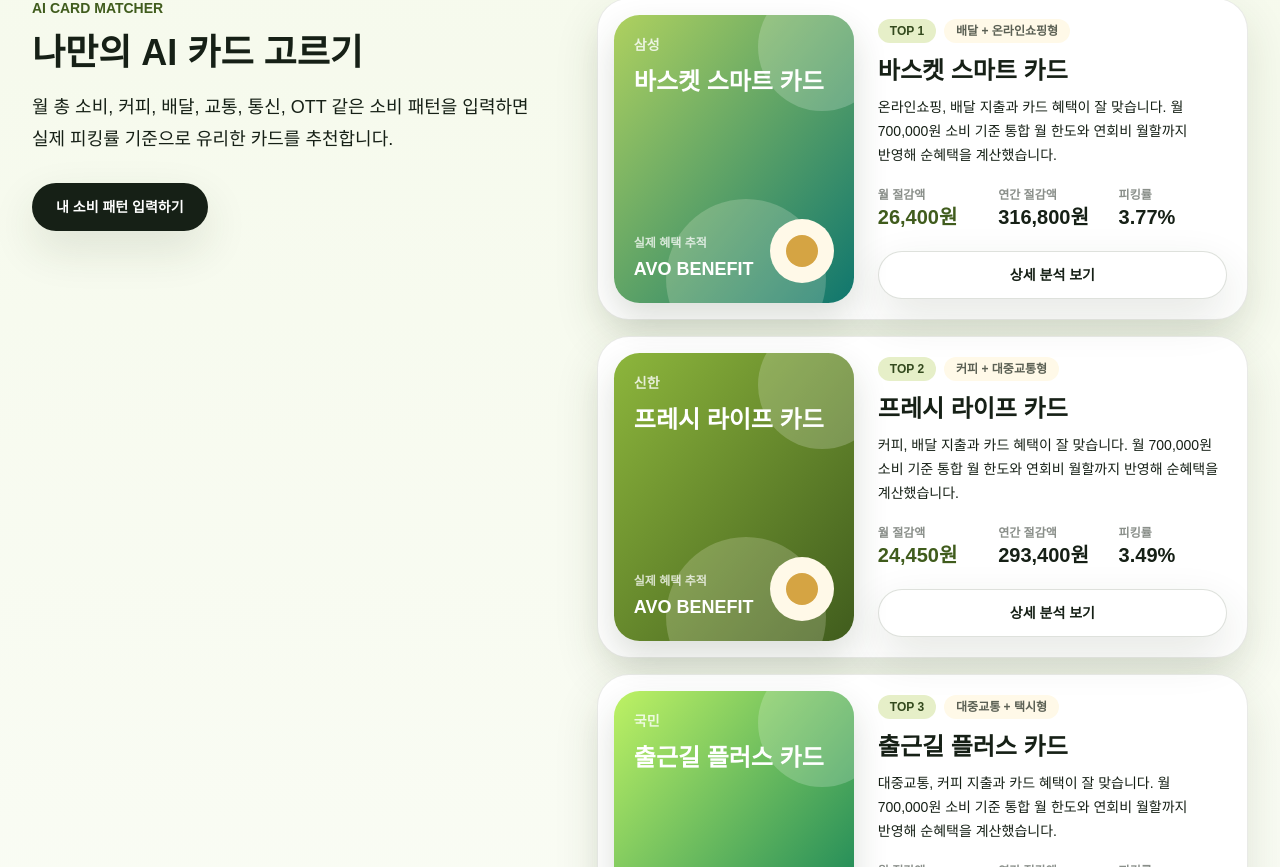
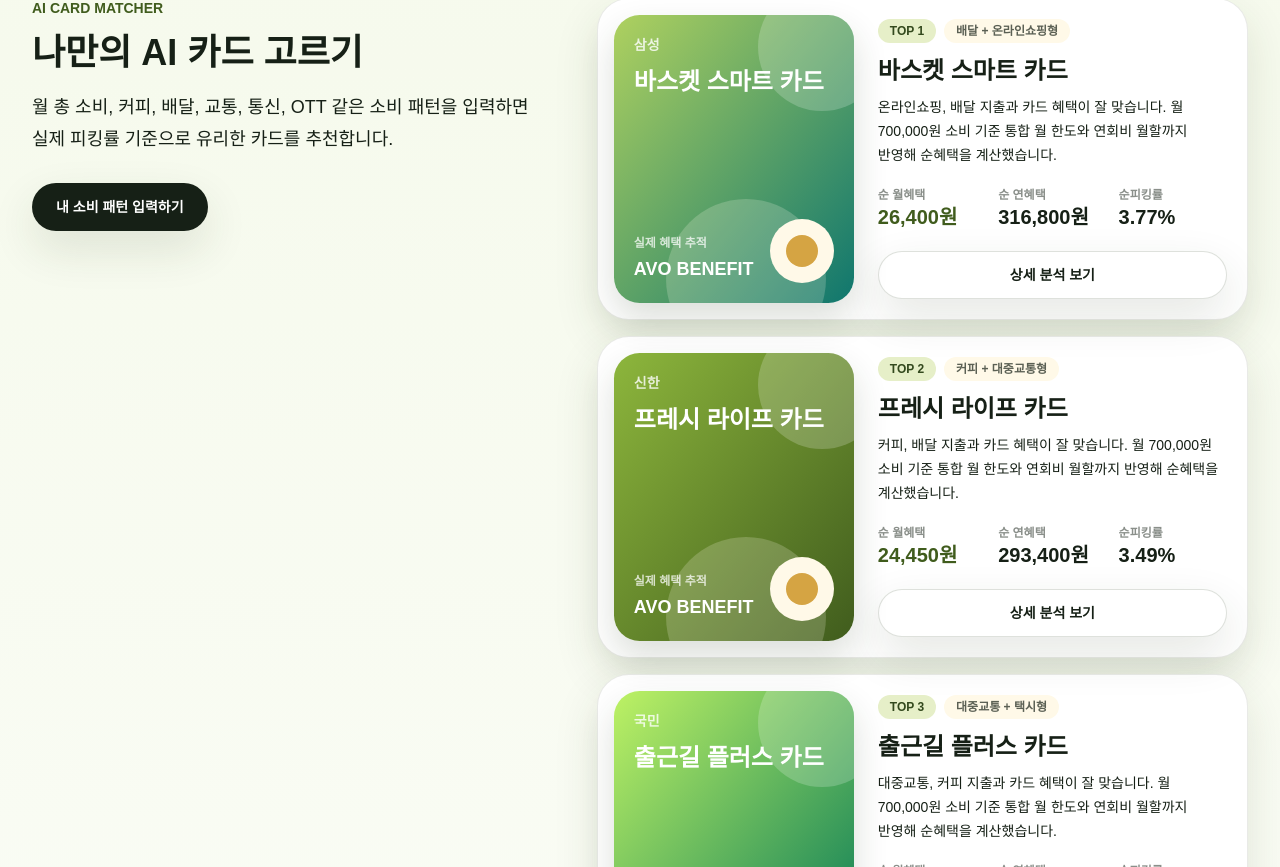
Before and after one commit to namini1004/avocard, a Next.js app: page / in a window 1280 px wide. Shown: the part 2393-3260 px from the top of the page. Built offline with nearby package versions, Linux system fonts and the light colour scheme.

Commit message:
Label recommendation metrics as net benefits

```diff
--- a/components/RecommendationCard.tsx
+++ b/components/RecommendationCard.tsx
@@ -19,15 +19,15 @@
         </div>
         <div className="grid gap-3 sm:grid-cols-3">
           <div>
-            <p className="text-xs font-bold text-ink/50">월 절감액</p>
+            <p className="text-xs font-bold text-ink/50">순 월혜택</p>
             <p className="text-xl font-black text-avocado-700">{formatWon(analysis.monthlySaving)}</p>
           </div>
           <div>
-            <p className="text-xs font-bold text-ink/50">연간 절감액</p>
+            <p className="text-xs font-bold text-ink/50">순 연혜택</p>
             <p className="text-xl font-black text-ink">{formatWon(analysis.annualSaving)}</p>
           </div>
           <div>
-            <p className="text-xs font-bold text-ink/50">피킹률</p>
+            <p className="text-xs font-bold text-ink/50">순피킹률</p>
             <p className="text-xl font-black text-ink">{analysis.pickingRate.toFixed(2)}%</p>
           </div>
         </div>
```
